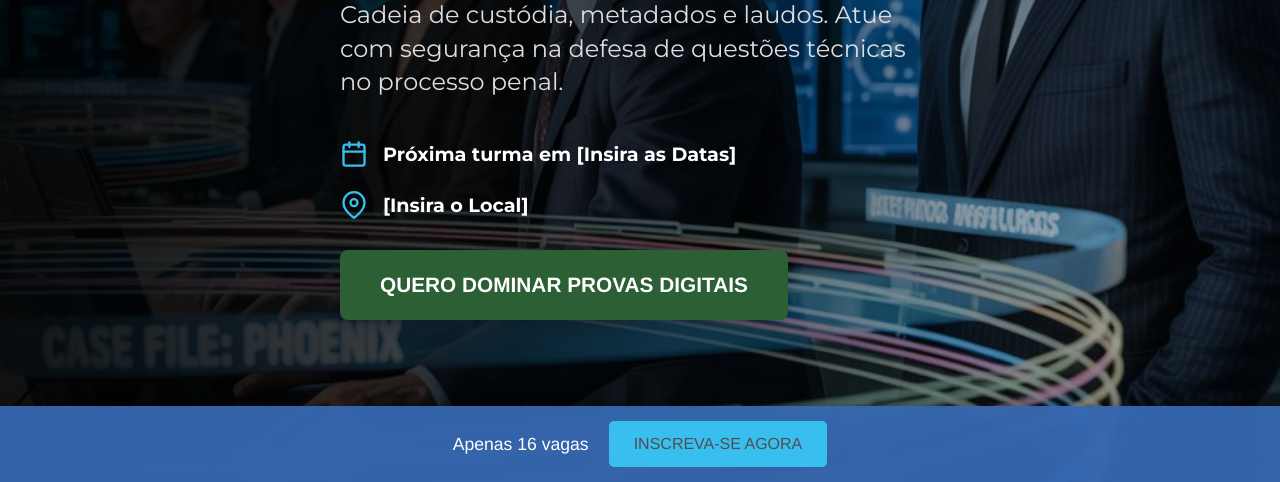
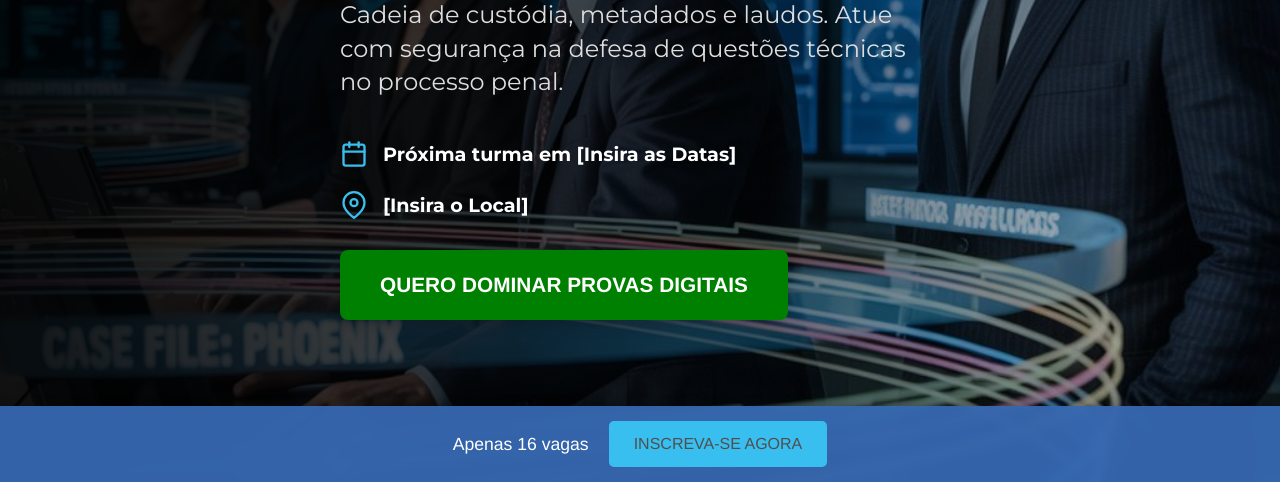
Before and after one commit to GraoMelo/afdlp, a plain HTML site: page index.html in a window 1280 px wide. Shown: the part 318-800 px from the top of the page. Drawn offline with Linux system fonts and the light colour scheme.

Commit message:
first: commit

```diff
--- a/index.html
+++ b/index.html
@@ -11,7 +11,7 @@
       :root {
         --azul-principal: #3668b1;
         --azul-destaque: #38bff0;
-        --verde-cta: #2c5f34; /* Nova cor principal dos botões */
+        --verde-cta: #008000; /* Nova cor principal dos botões */
         --verde-cta-hover: #00573f; /* Nova cor para o efeito hover */
         --cinza-texto: #504f4f;
         --cinza-fundo: #ededed;
```
